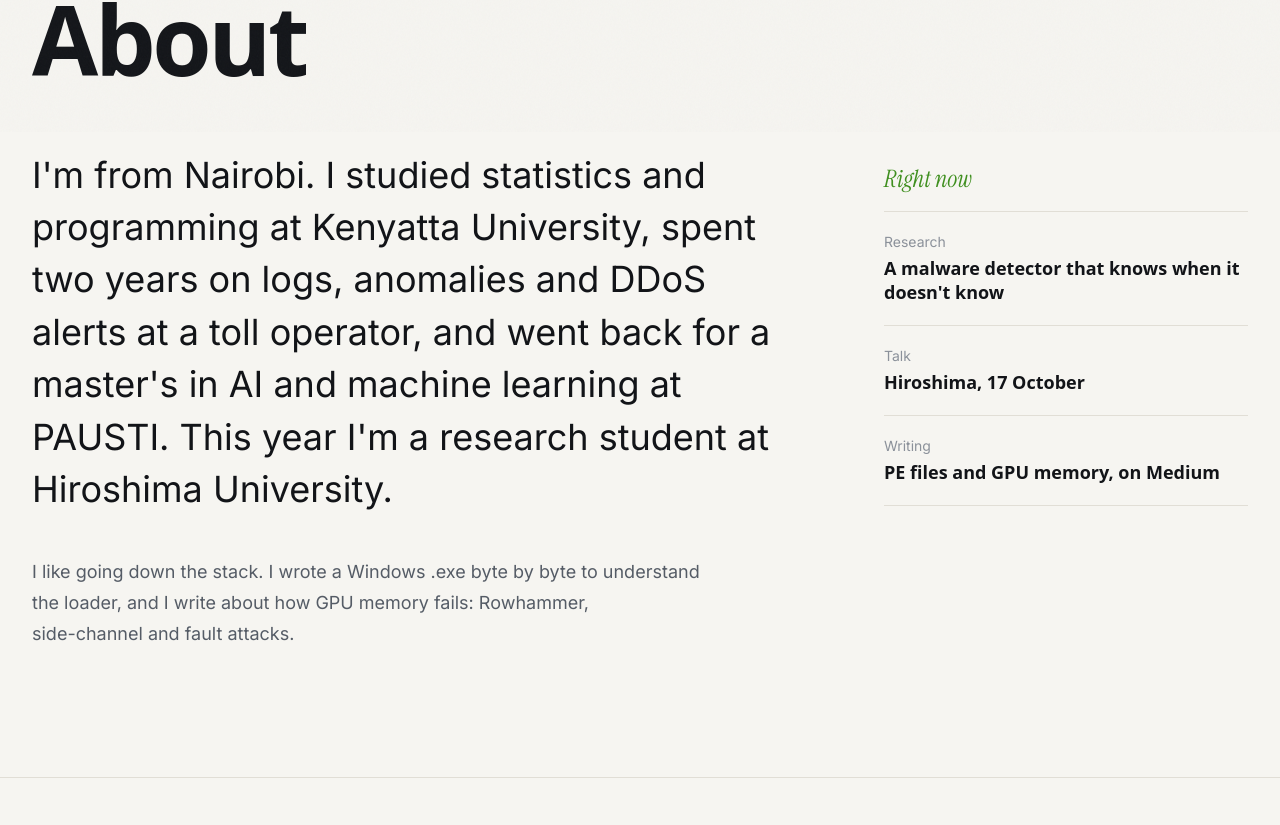
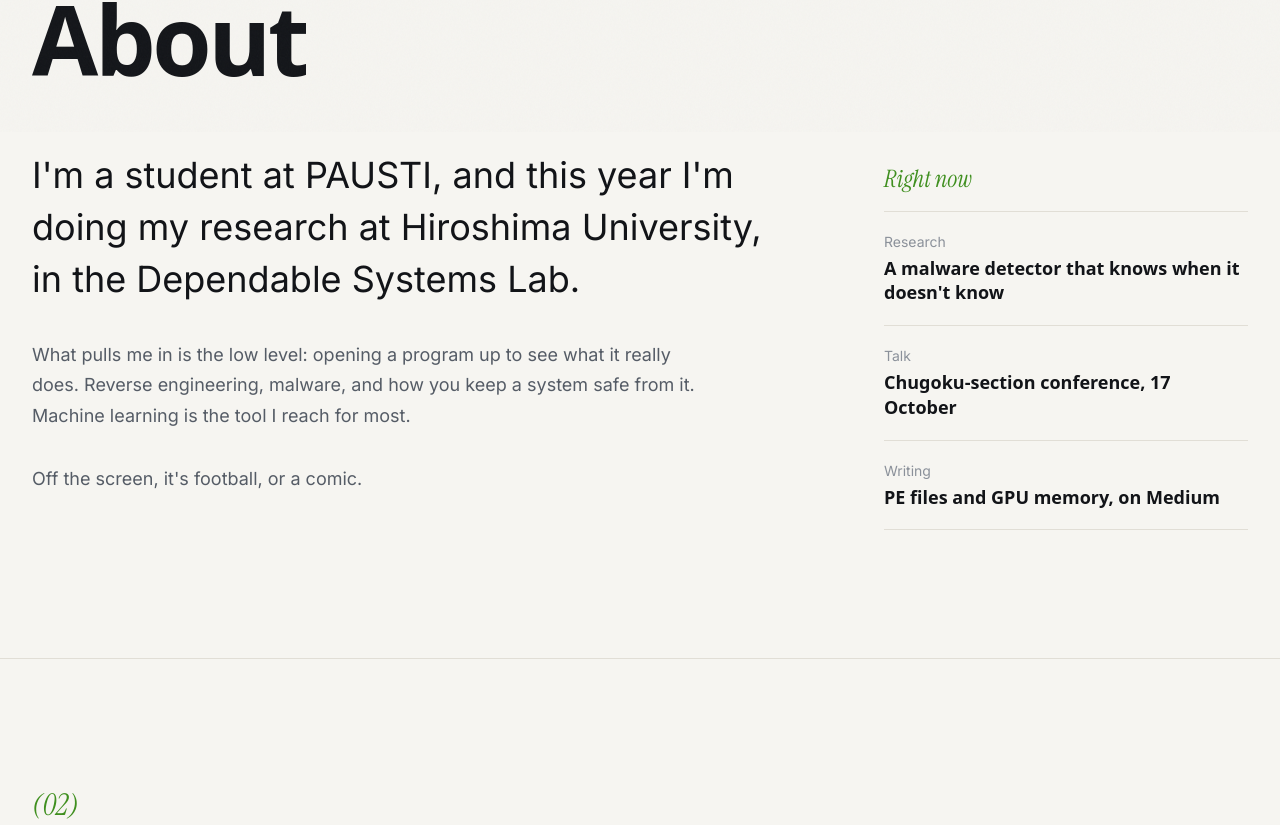
Before and after one commit to RamadhanAdam/ramadhanadam.github.io, a React (Vite) app: page / in a window 1280 px wide. Shown: the part 1095-1920 px from the top of the page. Built offline with nearby package versions, Linux system fonts and the light colour scheme; a web font is replaced by a local one.

Commit message:
About: where I am now and what I'm into, in a few lines; drop the place names

```diff
--- a/src/components/Footer.tsx
+++ b/src/components/Footer.tsx
@@ -6,7 +6,7 @@ export default function Footer() {
   return (
     <footer className="border-t border-line">
       <div className="mx-auto flex max-w-6xl flex-wrap items-center justify-between gap-4 px-5 py-8 text-sm text-faint sm:px-8">
-        <p>© {new Date().getFullYear()} Ramadhan Adam Zome · Nairobi and Higashi-Hiroshima</p>
+        <p>© {new Date().getFullYear()} Ramadhan Adam Zome</p>
         <div className="flex gap-6">
           <Link to="/" className="hover:text-ink">Home</Link>
           <Link to="/writing" className="hover:text-ink">Writing</Link>
--- a/src/data.ts
+++ b/src/data.ts
@@ -26,19 +26,20 @@ export const socials = [
 // The greeting switches between English and Japanese.
 export const greetings = ["Hello", "こんにちは"];
 
-export const role = "Machine learning engineer and researcher, from Nairobi";
+export const role = "Machine learning engineer and researcher";
 
 export const intro =
   "I build machine learning systems, and I like knowing how things work underneath them: the models, the programs they run on, the networks and the memory.";
 
 export const about = [
-  "I'm from Nairobi. I studied statistics and programming at Kenyatta University, spent two years on logs, anomalies and DDoS alerts at a toll operator, and went back for a master's in AI and machine learning at PAUSTI. This year I'm a research student at Hiroshima University.",
-  "I like going down the stack. I wrote a Windows .exe byte by byte to understand the loader, and I write about how GPU memory fails: Rowhammer, side-channel and fault attacks.",
+  "I'm a student at PAUSTI, and this year I'm doing my research at Hiroshima University, in the Dependable Systems Lab.",
+  "What pulls me in is the low level: opening a program up to see what it really does. Reverse engineering, malware, and how you keep a system safe from it. Machine learning is the tool I reach for most.",
+  "Off the screen, it's football, or a comic.",
 ];
 
 export const rightNow = [
   { label: "Research", value: "A malware detector that knows when it doesn't know" },
-  { label: "Talk", value: "Hiroshima, 17 October" },
+  { label: "Talk", value: "Chugoku-section conference, 17 October" },
   { label: "Writing", value: "PE files and GPU memory, on Medium" },
 ];
 
@@ -106,7 +107,7 @@ export const experience: Stop[] = [
   {
     when: "Dec 2023 – Jul 2025",
     title: "Data Analyst and Cybersecurity Associate",
-    org: "Innovative Toll Solutions, Nairobi",
+    org: "Innovative Toll Solutions",
     body: "Modelling and reporting on operational logs and transaction data. Log-level anomaly detection, alert triage and traffic-pattern analysis, and resilience work after DDoS incidents.",
   },
 ];
@@ -115,13 +116,13 @@ export const education: Stop[] = [
   {
     when: "2025 – 2027",
     title: "M.Sc. Artificial Intelligence and Machine Learning",
-    org: "PAUSTI, Pan African University, Nairobi",
+    org: "PAUSTI, Pan African University",
     body: "On a Pan African University scholarship from the African Union.",
   },
   {
     when: "2019 – 2023",
     title: "B.Sc. Statistics and Programming",
-    org: "Kenyatta University, Nairobi",
+    org: "Kenyatta University",
     body: "First Class Honours, on a county government scholarship.",
   },
 ];
@@ -185,7 +186,7 @@ export const projects: Project[] = [
 export type Piece = { kind: "Writing" | "Talk"; when: string; title: string; where: string; href: string };
 
 export const writing: Piece[] = [
-  { kind: "Talk", when: "17 Oct 2026", title: "Open-world malware detection, at the Chugoku-section joint conference", where: "Hiroshima", href: "https://rentai-chugoku.org/program/Ver0/" },
+  { kind: "Talk", when: "17 Oct 2026", title: "Open-world malware detection, at the Chugoku-section joint conference", where: "Conference", href: "https://rentai-chugoku.org/program/Ver0/" },
   { kind: "Writing", when: "Jul 2026", title: "I Wrote a Windows PE File From Scratch, in Assembly", where: "Medium", href: "https://medium.com/@ramadhanzome4/i-wrote-a-windows-pe-file-from-scratch-in-assembly-d011cb0097cb" },
   { kind: "Writing", when: "Sep 2026", title: "Row Hammer: How Reading Memory Fast Enough Breaks Memory That Was Never Touched", where: "Medium", href: "https://medium.com/@ramadhanzome4" },
   { kind: "Writing", when: "Jul 2026", title: "Authenticode Checks Who Signed a PE File. Nothing Checks Whether It's True.", where: "Medium", href: "https://medium.com/@ramadhanzome4/authenticode-checks-who-signed-a-pe-file-nothing-checks-whether-its-true-6ad4ccc8fbe6" },
--- a/src/pages/Home.tsx
+++ b/src/pages/Home.tsx
@@ -133,9 +133,11 @@ function About() {
           <p data-split className="text-3xl leading-snug text-ink sm:text-4xl">
             {about[0]}
           </p>
-          <p data-split className="mt-10 max-w-2xl text-lg leading-relaxed text-muted">
-            {about[1]}
-          </p>
+          {about.slice(1).map((t) => (
+            <p key={t} data-split className="mt-8 max-w-2xl text-lg leading-relaxed text-muted">
+              {t}
+            </p>
+          ))}
         </div>
         <div className="lg:pt-3">
           <p className="serif text-2xl text-accent" data-rise>
```
